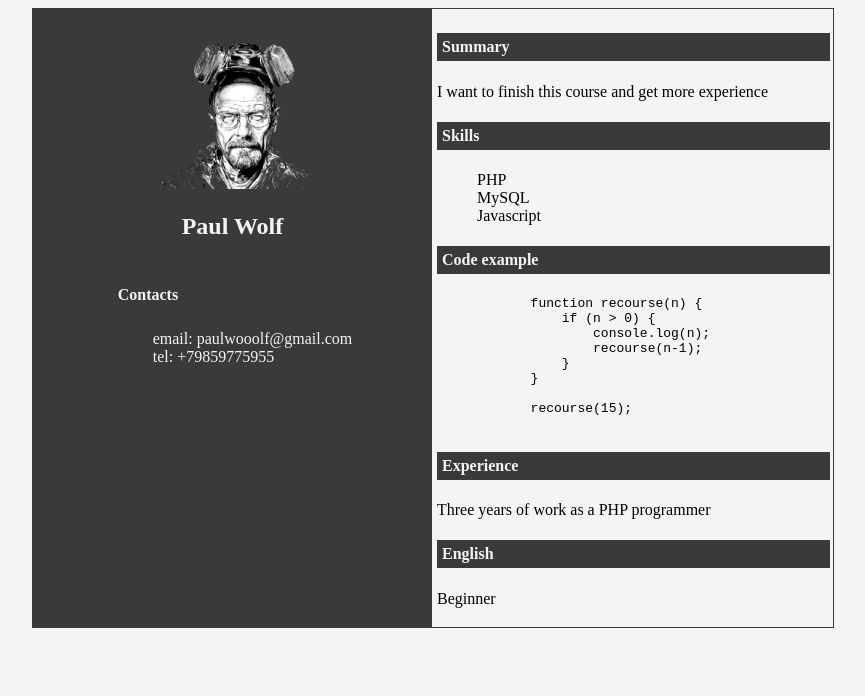
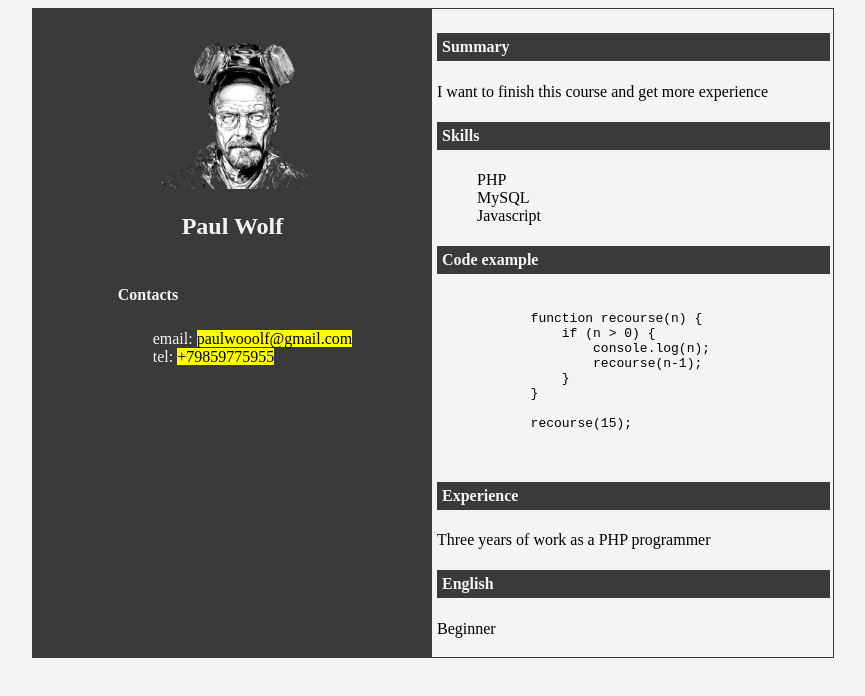
Before and after one commit to paulwooolf/rsschool-cv, a plain HTML site: page index.html in a window 1280 px wide. Shown: the whole page, without its empty margins (207-1072 px from the left). Drawn offline with Linux system fonts and the light colour scheme.

Commit message:
feature: add semantic tags

```diff
--- a/index.html
+++ b/index.html
@@ -9,21 +9,21 @@
 </head>
 <body>
 
-<div class="info-board">
-    <section class="info-contacts">
-        <div class="avatar">
+<section class="info-board">
+    <main class="info-contacts">
+        <picture>
             <img alt="avatar" src="avatar.png">
-        </div>
+        </picture>
         <h2>Paul Wolf</h2>
         <div class="contacts">
             <h4>Contacts</h4>
             <ul>
-                <li>email: paulwooolf@gmail.com</li>
-                <li>tel: +79859775955</li>
+                <li>email: <mark>paulwooolf@gmail.com</mark></li>
+                <li>tel: <mark>+79859775955</mark></li>
             </ul>
         </div>
-    </section>
-    <section class="info-summary">
+    </main>
+    <aside class="info-summary">
         <h4>Summary</h4>
         <p>I want to finish this course and get more experience</p>
 
@@ -37,6 +37,7 @@
         <h4>Code example</h4>
 
         <pre>
+            <code>
             function recourse(n) {
                 if (n > 0) {
                     console.log(n);
@@ -45,6 +46,7 @@
             }
 
             recourse(15);
+            </code>
         </pre>
 
         <h4>Experience</h4>
@@ -52,7 +54,7 @@
 
         <h4>English</h4>
         <p>Beginner</p>
-    </section>
-</div>
+    </aside>
+</section>
 </body>
 </html>
```
